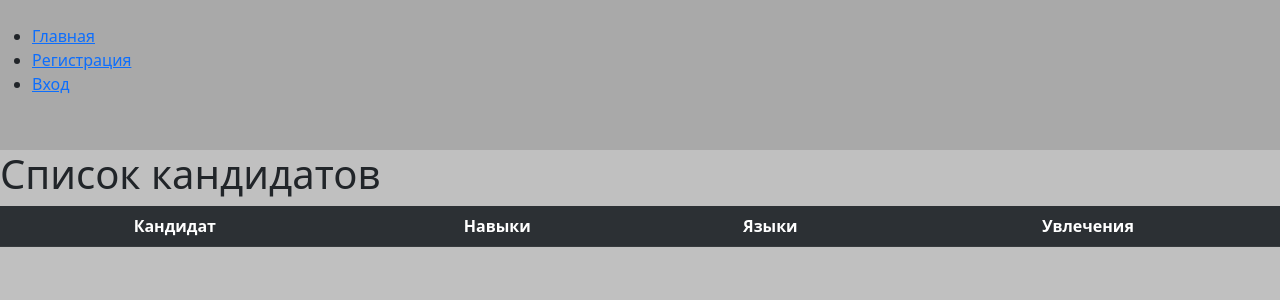
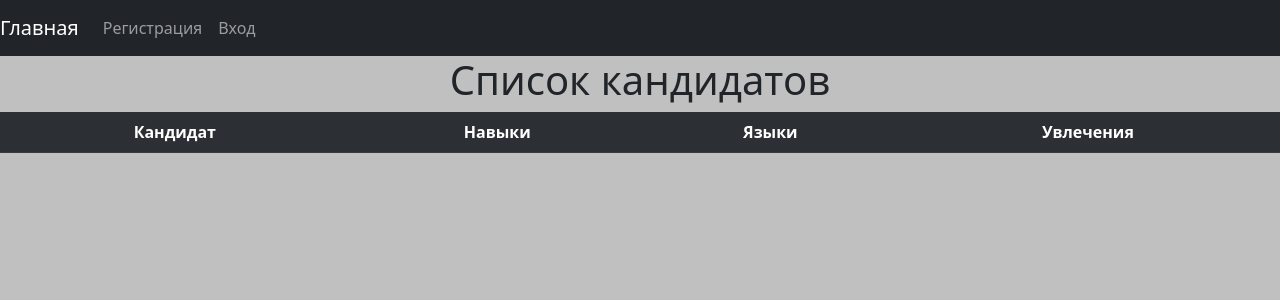
Before and after one commit to Den4ik-Bro/personal_area, a Django app: page / in a window 1280 px wide. Shown: the top 300 px of the page. Run offline with Django 4.2, Linux system fonts and the light colour scheme; lists and menus that the app fills with data are empty.

Commit message:
add navbar, refactor template

```diff
--- a/personal_area/templates/home.html
+++ b/personal_area/templates/home.html
@@ -3,7 +3,7 @@
 {% block tilte %}Главная страница{% endblock %}
 
 {% block content %}
-<h1>Список кандидатов</h1>
+<h1 style="text-align:center">Список кандидатов</h1>
 <div style="text-align:center">
         <table class="table table-dark table-striped" align="center" >
             <tr>
--- a/personal_area/views.py
+++ b/personal_area/views.py
@@ -1,4 +1,5 @@
 from django.contrib.auth import get_user_model, authenticate, login
+from django.contrib.auth.mixins import LoginRequiredMixin
 from django.shortcuts import redirect, render
 from django.urls import reverse
 from django.views import generic
@@ -31,7 +32,7 @@ class HomeView(generic.ListView):
     paginate_by = 5
 
 
-class PersonalAreaView(generic.DetailView):
+class PersonalAreaView(LoginRequiredMixin, generic.DetailView):
     model = User
     template_name = 'personal_area.html'
     context_object_name = 'user'
--- a/templates/base.html
+++ b/templates/base.html
@@ -6,23 +6,33 @@
     <title>{% block title %}{% endblock %}</title>
 </head>
 <body style="background-color:#c0c0c0;">
-
-    <div style="background-color: #a9a9a9; height: 150px;"><br>
-<!--        <h1 style="text-align:center">Лучший сайт на свете</h1>-->
-        <ul>
-            <li><a href="{% url 'personal_area:home' %}">Главная</a></li>
+    <nav class="navbar navbar-expand-lg navbar-dark bg-dark">
+  <a class="navbar-brand" href="{% url 'personal_area:home' %}">Главная</a>
+  <button class="navbar-toggler" type="button" data-toggle="collapse" data-target="#navbarNavDropdown" aria-controls="navbarNavDropdown" aria-expanded="false" aria-label="Toggle navigation">
+    <span class="navbar-toggler-icon"></span>
+  </button>
+  <div class="collapse navbar-collapse" id="navbarNavDropdown">
+    <ul class="navbar-nav">
+      <li class="nav-item active">
           {% if request.user.is_authenticated %}
-                <li><a href="{% url 'personal_area:personal_area' %}">Личный кабинет</a></li>
+            <a class="nav-link" href="{% url 'personal_area:personal_area' %}">Личный кабинет</a>
           {% else %}
-                <li><a href="{% url 'personal_area:register' %}">Регистрация</a></li>
+            <a class="nav-link" href="{% url 'personal_area:register' %}">Регистрация</a>
           {% endif %}
           {% if request.user.is_authenticated %}
-                <li><a href="/logout/">Выход</a></li>
+      </li>
+      <li class="nav-item">
+        <a class="nav-link" href="/logout/">Выход</a>
+      </li>
         {% else %}
-                <li><a href="/login/">Вход</a></li>
+      <li class="nav-item">
+        <a class="nav-link" href="/login/">Вход</a>
         {% endif %}
+      </li>
     </ul>
   </div>
+</nav>
+
     {% block content %}
     {% endblock %}
 
```
Lines whose indentation alone changed are shown as unchanged.
